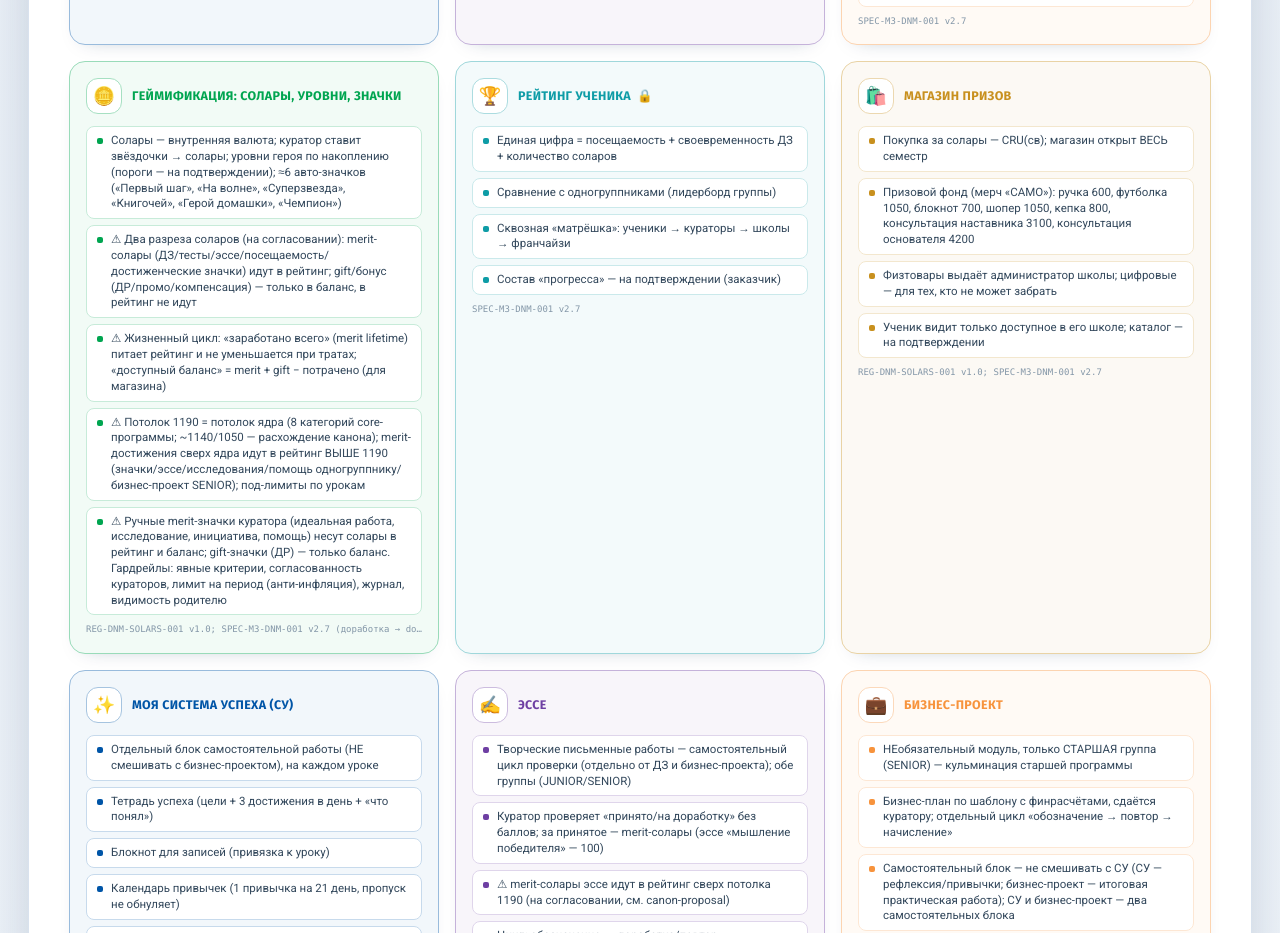
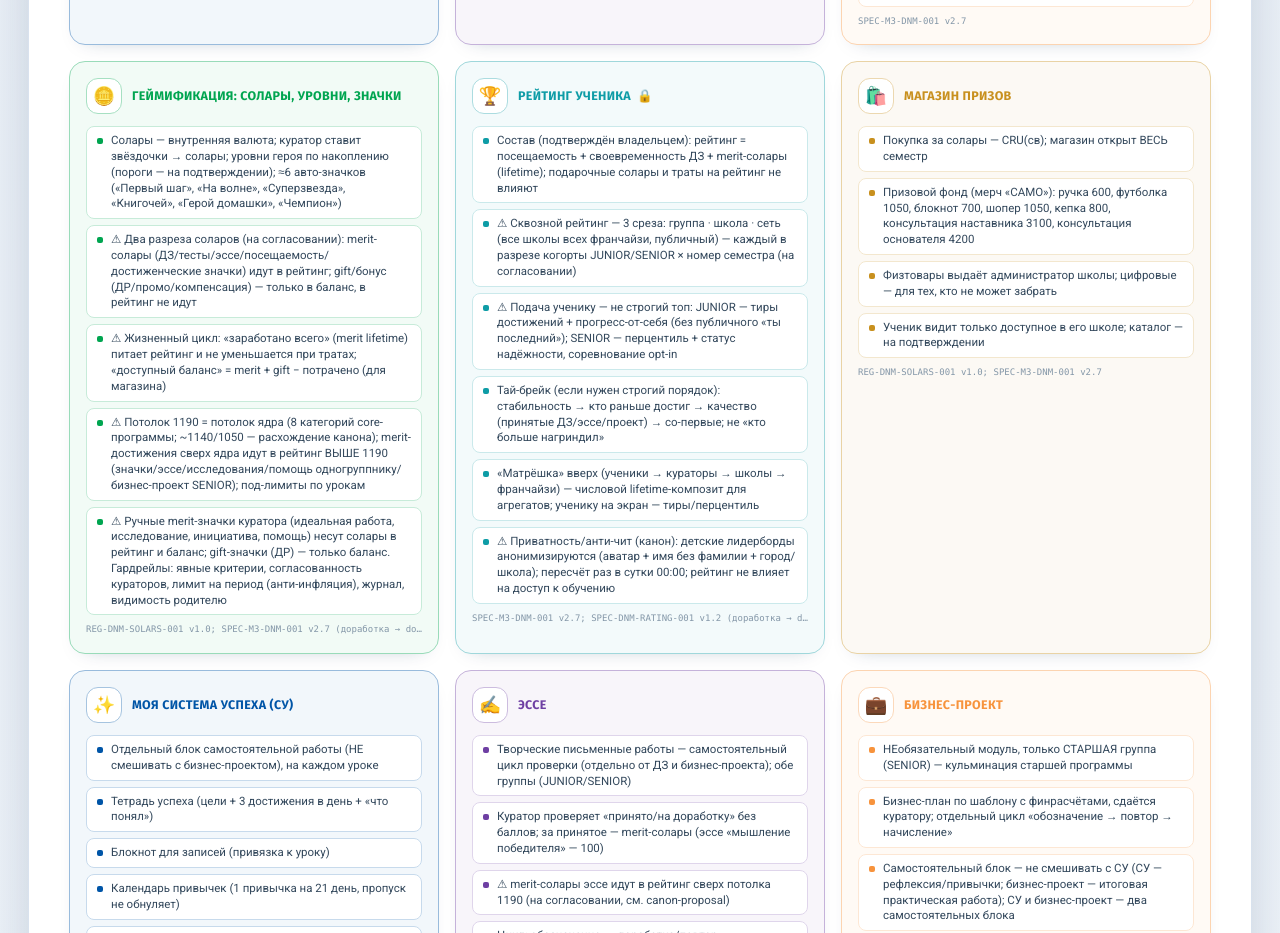
Before and after one commit to SigmeD/samo_architecture, a Next.js app: page /cabinet/child in a window 1280 px wide. Shown: the part 1220-2153 px from the top of the page. Built offline with nearby package versions, Linux system fonts and the light colour scheme.

Commit message:
feat(child): рейтинг — 3 среза × когорта, тиры/перцентиль, матрёшка-число

```diff
--- a/content/cabinets/child.ts
+++ b/content/cabinets/child.ts
@@ -39,7 +39,14 @@ export const child: CabinetSpec = {
       "⚠ Потолок 1190 = потолок ядра (8 категорий core-программы; ~1140/1050 — расхождение канона); merit-достижения сверх ядра идут в рейтинг ВЫШЕ 1190 (значки/эссе/исследования/помощь одногруппнику/бизнес-проект SENIOR); под-лимиты по урокам",
       "⚠ Ручные merit-значки куратора (идеальная работа, исследование, инициатива, помощь) несут солары в рейтинг и баланс; gift-значки (ДР) — только баланс. Гардрейлы: явные критерии, согласованность кураторов, лимит на период (анти-инфляция), журнал, видимость родителю",
     ], source: "REG-DNM-SOLARS-001 v1.0; SPEC-M3-DNM-001 v2.7 (доработка → docs/canon-proposals/2026-06-09-uchenik-redesign.md)" },
-    { title: "🏆 Рейтинг ученика", items: ["Единая цифра = посещаемость + своевременность ДЗ + количество соларов", "Сравнение с одногруппниками (лидерборд группы)", "Сквозная «матрёшка»: ученики → кураторы → школы → франчайзи", "Состав «прогресса» — на подтверждении (заказчик)"], source: "SPEC-M3-DNM-001 v2.7", readOnly: true },
+    { title: "🏆 Рейтинг ученика", readOnly: true, items: [
+      "Состав (подтверждён владельцем): рейтинг = посещаемость + своевременность ДЗ + merit-солары (lifetime); подарочные солары и траты на рейтинг не влияют",
+      "⚠ Сквозной рейтинг — 3 среза: группа · школа · сеть (все школы всех франчайзи, публичный) — каждый в разрезе когорты JUNIOR/SENIOR × номер семестра (на согласовании)",
+      "⚠ Подача ученику — не строгий топ: JUNIOR — тиры достижений + прогресс-от-себя (без публичного «ты последний»); SENIOR — перцентиль + статус надёжности, соревнование opt-in",
+      "Тай-брейк (если нужен строгий порядок): стабильность → кто раньше достиг → качество (принятые ДЗ/эссе/проект) → со-первые; не «кто больше нагриндил»",
+      "«Матрёшка» вверх (ученики → кураторы → школы → франчайзи) — числовой lifetime-композит для агрегатов; ученику на экран — тиры/перцентиль",
+      "⚠ Приватность/анти-чит (канон): детские лидерборды анонимизируются (аватар + имя без фамилии + город/школа); пересчёт раз в сутки 00:00; рейтинг не влияет на доступ к обучению",
+    ], source: "SPEC-M3-DNM-001 v2.7; SPEC-DNM-RATING-001 v1.2 (доработка → docs/canon-proposals/2026-06-09-uchenik-redesign.md)" },
     { title: "🛍️ Магазин призов", items: ["Покупка за солары — CRU(св); магазин открыт ВЕСЬ семестр", "Призовой фонд (мерч «САМО»): ручка 600, футболка 1050, блокнот 700, шопер 1050, кепка 800, консультация наставника 3100, консультация основателя 4200", "Физтовары выдаёт администратор школы; цифровые — для тех, кто не может забрать", "Ученик видит только доступное в его школе; каталог — на подтверждении"], source: "REG-DNM-SOLARS-001 v1.0; SPEC-M3-DNM-001 v2.7" },
     { title: "✨ Моя система успеха (СУ)", items: ["Отдельный блок самостоятельной работы (НЕ смешивать с бизнес-проектом), на каждом уроке", "Тетрадь успеха (цели + 3 достижения в день + «что понял»)", "Блокнот для записей (привязка к уроку)", "Календарь привычек (1 привычка на 21 день, пропуск не обнуляет)", "Планер (цель месяца, мотивация, действия, трекинг, % выполнения)"], source: "SPEC-M3-DNM-001 v2.7" },
     { title: "✍️ Эссе", items: [
```
Also changed, not shown: 1 other file (tests, documents, lock files or other folders).
